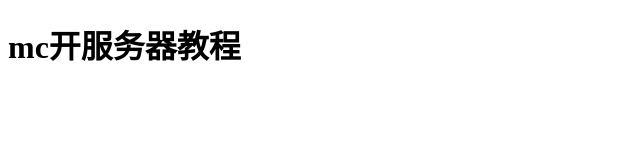
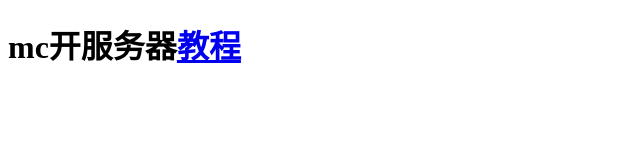
Before and after one commit to fanghuangxu/MclHelp, a plain HTML site: page runmcserver.html in a window 1280 px wide. Shown: the whole page, without its empty margins (0-640 px from the left). Drawn offline with Linux system fonts and the light colour scheme.

Commit message:
Update runmcserver.html

```diff
--- a/runmcserver.html
+++ b/runmcserver.html
@@ -9,7 +9,7 @@
 </head>
 
 <body>
-    <h1>mc开服务器教程</h1>
+    <h1>mc开服务器<a href='https://developer.aliyun.com/article/1330822#:~:text=%E3%80%90Minecraft%E5%BC%80%E6%9C%8D%E3%80%91Windows%E6%90%AD%E5%BB%BA%E6%88%91%E7%9A%84%E4%B8%96%E7%95%8CMC%E6%9C%8D%E5%8A%A1%E5%99%A8%E3%80%8C%E5%85%AC%E7%BD%91%E8%BF%9C%E7%A8%8B%E8%81%94%E6%9C%BA%E3%80%8D%201%201.%20%E7%8E%AF%E5%A2%83%E6%90%AD%E5%BB%BA%20%E4%BB%A5windows10%E7%B3%BB%E7%BB%9F%E4%B8%BA%E4%BE%8B%EF%BC%8C%E9%85%8D%E7%BD%AEjava%E7%8E%AF%E5%A2%83%EF%BC%8C%E6%90%AD%E5%BB%BA%E6%9C%8D%E5%8A%A1%E5%99%A8%2C%E4%B8%8B%E8%BD%BD%E6%9C%80%E6%96%B0%E7%89%88java%E7%89%88%E6%9C%AC%20...%202%202.%E5%AE%89%E8%A3%85%E6%88%91%E7%9A%84%E4%B8%96%E7%95%8CMinecraft%E6%9C%8D%E5%8A%A1,7.%20%E6%B5%8B%E8%AF%95%E5%85%AC%E7%BD%91%E8%BF%9C%E7%A8%8B%E8%81%94%E6%9C%BA%20...%208%208.%20%E9%85%8D%E7%BD%AE%E5%9B%BA%E5%AE%9ATCP%E7%AB%AF%E5%8F%A3%E5%9C%B0%E5%9D%80%20...%20%E6%9B%B4%E5%A4%9A%E9%A1%B9%E7%9B%AE'>教程</a></h1>
 
 </body>
 </html>
```
